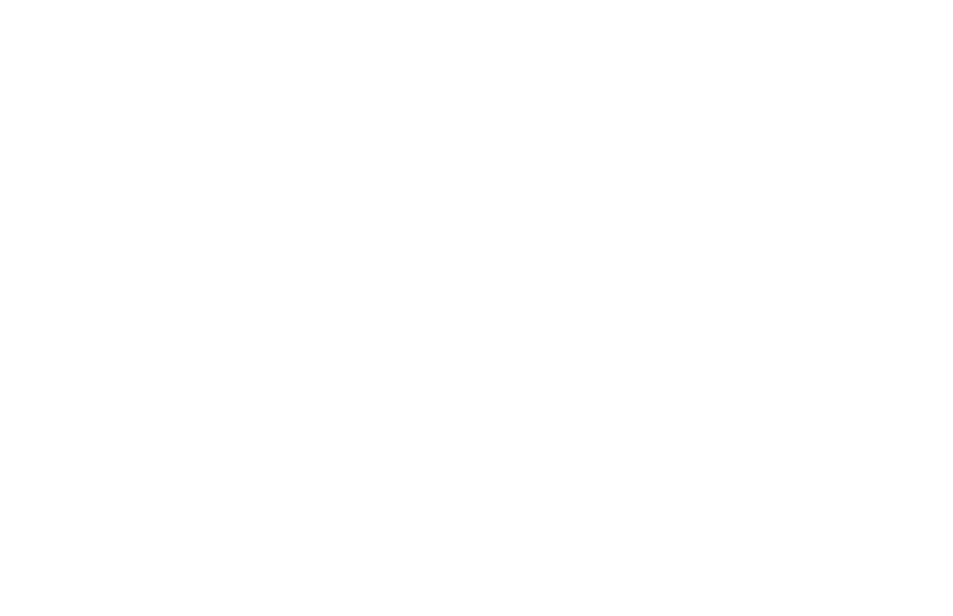
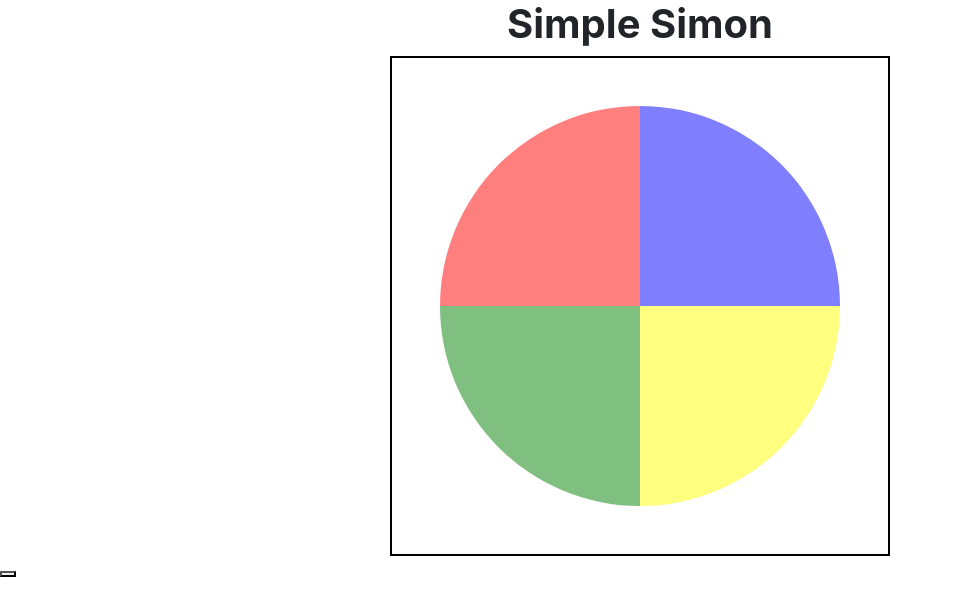
Before and after one commit to emily-rodriguez/simple-simon, a plain HTML site: page index.html in a window 1280 px wide. Shown: the whole page, without its empty margins (0-953 px from the left). Drawn offline with nearby package versions, Linux system fonts and the light colour scheme.

Commit message:
finished css styling of game pieces, starting on js

```diff
--- a/css/simple-simon.css
+++ b/css/simple-simon.css
@@ -0,0 +1,67 @@
+h1 {
+    font-weight: bold;
+    text-align: center;
+}
+
+.container {
+    display: flex;
+    height: 500px;
+    width: 500px;
+    border: 2px black solid;
+    padding: 0;
+    flex-wrap: wrap;
+}
+
+.col {
+    display: flex;
+    width: 50%;
+    height: 50%;
+    padding: 0;
+}
+
+.red-piece {
+    justify-content: flex-end;
+    align-items: flex-end;
+}
+
+.blue-piece {
+    justify-content: flex-start;
+    align-items: flex-end;
+}
+
+.green-piece {
+    justify-content: flex-end;
+}
+
+#red {
+    background-color: red;
+    opacity: 0.5;
+    border-top-left-radius: 100%;
+}
+
+#blue {
+    background-color: blue;
+    opacity: 0.5;
+    border-top-right-radius: 100%;
+}
+
+#green {
+    background-color: green;
+    opacity: 0.5;
+    border-bottom-left-radius: 100%;
+}
+
+#yellow {
+    background-color: yellow;
+    opacity: 0.5;
+    border-bottom-right-radius: 100%
+}
+
+.game-button {
+    height: 200px;
+    width: 200px;
+    margin: 0;
+}
+
+.col {
+}
--- a/index.html
+++ b/index.html
@@ -3,11 +3,33 @@
 <head>
     <meta charset="UTF-8">
     <title>Title</title>
+    <link rel="stylesheet" href="https://maxcdn.bootstrapcdn.com/bootstrap/4.0.0/css/bootstrap.min.css" integrity="sha384-Gn5384xqQ1aoWXA+058RXPxPg6fy4IWvTNh0E263XmFcJlSAwiGgFAW/dAiS6JXm" crossorigin="anonymous">
     <link rel="stylesheet" href="css/simple-simon.css">
 </head>
 <body>
 
+<h1>Simple Simon</h1>
 
+<div class="container">
+        <div class="col red-piece">
+            <div id="red" class="game-button"></div>
+        </div>
+        <div class="col blue-piece">
+            <div id="blue" class="game-button"></div>
+        </div>
+        <div class="col green-piece">
+            <div id="green" class="game-button"></div>
+        </div>
+        <div class="col">
+            <div id="yellow" class="game-button"></div>
+        </div>
+</div>
+
+<button></button>
+
+
+<script src="https://cdnjs.cloudflare.com/ajax/libs/popper.js/1.12.9/umd/popper.min.js" integrity="sha384-ApNbgh9B+Y1QKtv3Rn7W3mgPxhU9K/ScQsAP7hUibX39j7fakFPskvXusvfa0b4Q" crossorigin="anonymous"></script>
+<script src="https://maxcdn.bootstrapcdn.com/bootstrap/4.0.0/js/bootstrap.min.js" integrity="sha384-JZR6Spejh4U02d8jOt6vLEHfe/JQGiRRSQQxSfFWpi1MquVdAyjUar5+76PVCmYl" crossorigin="anonymous"></script>
 <script src="https://code.jquery.com/jquery-2.2.4.min.js" integrity="sha256-BbhdlvQf/xTY9gja0Dq3HiwQF8LaCRTXxZKRutelT44=" crossorigin="anonymous"></script>
 <script type="text/javascript" src="js/simple-simon-js.js"></script>
 </body>
--- a/js/simple-simon-js.js
+++ b/js/simple-simon-js.js
@@ -1 +1,11 @@
 "use strict";
+
+var gameSequence = 0;
+
+function getRandomColor() {
+    var randomNumber = Math.floor((Math.random() * 4) + 1);
+}
+
+function generateSequence() {
+
+}
```
